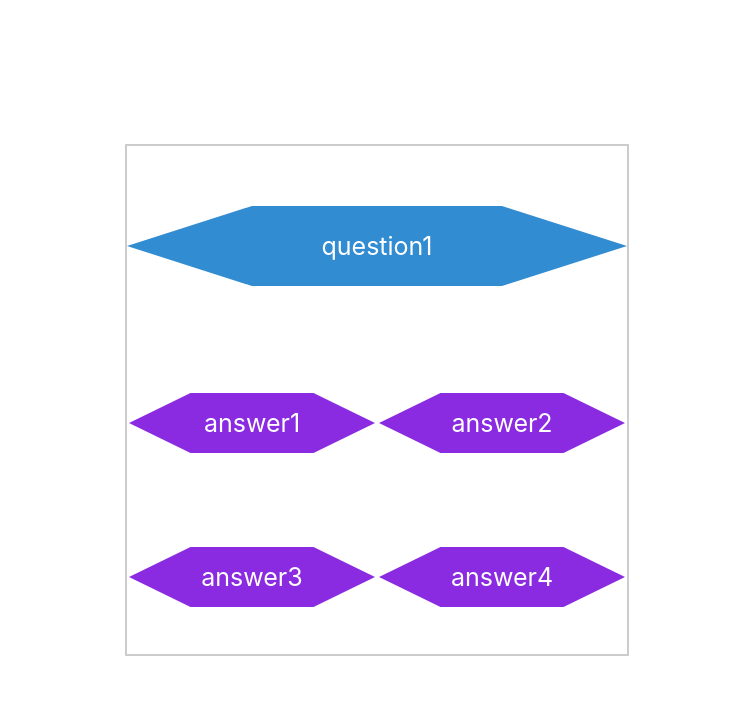
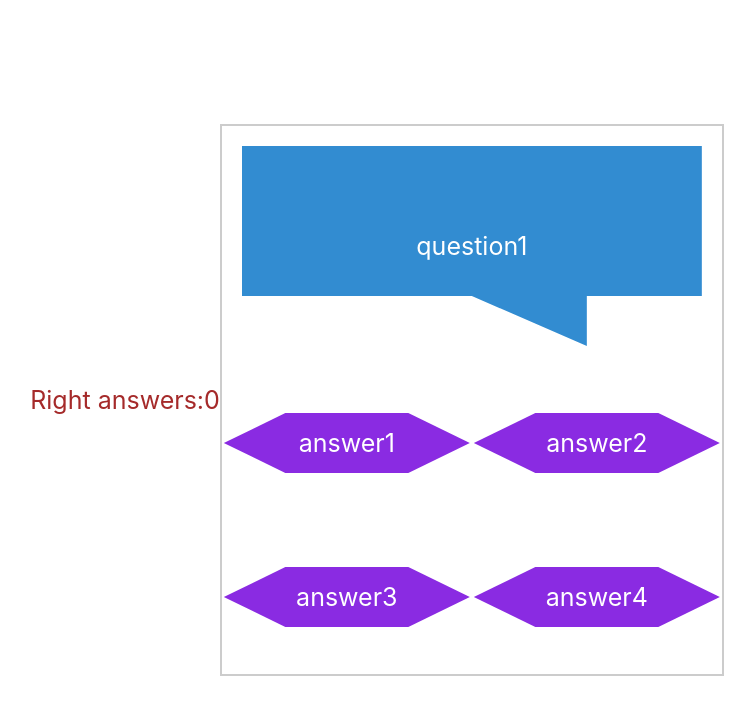
Before and after one commit to Arthur7711/Who-wants-to-be-interviewed-, a React (Create React App) app: page / in a window 1280 px wide. Shown: the top 714 px of the page, without its empty margins (263-1018 px from the left). Built offline with nearby package versions, Linux system fonts and the light colour scheme.

Commit message:
feat:(add point logic and bank parth of progect)

```diff
--- a/src/Milioner/Milioner.js
+++ b/src/Milioner/Milioner.js
@@ -3,31 +3,34 @@ import Questions from "./components/questions/Questions";
 import Answers from "./components/answers/Answers";
 import AnswersQuestions from "./anssersQuestions/AnssersQuestions";
 import styles from "./Milioner.module.css";
+import Bank from "./components/bank/Bank";
 
 export default function Milioner() {
   const [questionNum, setQuestionNum] = useState(0);
   const [data, setData] = useState(AnswersQuestions[questionNum]);
+  const [point, setPoint] = useState(0);
 
   const trueAnswer = (id) => {
+    //ushacnuma 1 qayl gorcoxutyunnern
     if (id === data.trueAnswerIndex) {
       console.log(true);
-      setQuestionNum(Math.floor(Math.random() * 15));
+      setQuestionNum((prevNum) => prevNum + 1);
+      setPoint((prevPoint) => prevPoint + 1);
       setData(AnswersQuestions[questionNum]);
       console.log(questionNum);
     } else {
+      setPoint(0);
+      setQuestionNum(0)
       console.log("you lose this game");
     }
   };
 
   return (
     <div className={styles.parentMilioner}>
+      <Bank point={point} />
       <div className={styles.milioner}>
         <Questions item={data.question} />
-        <Answers
-          trueAnswer={trueAnswer}
-          istrue={data.trueAnswerIndex}
-          item={data.answers}
-        />
+        <Answers trueAnswer={trueAnswer} item={data.answers} />
       </div>
     </div>
   );
--- /dev/null
+++ b/src/Milioner/components/bank/Bank.js
@@ -0,0 +1,10 @@
+import React from 'react'
+import styles from './Bank.module.css'
+
+export default function Bank({point}) {
+    return (
+        <div className={styles.bank}>
+            Right answers:{point}
+        </div>
+    )
+}
--- /dev/null
+++ b/src/Milioner/components/bank/Bank.module.css
@@ -0,0 +1,3 @@
+.bank {
+  color: brown;
+}
--- a/src/Milioner/components/questions/Questions.module.css
+++ b/src/Milioner/components/questions/Questions.module.css
@@ -2,7 +2,16 @@
   display: flex;
   justify-content: center;
   align-items: center;
-  clip-path: polygon(25% 30%, 75% 30%, 100% 50%, 75% 70%, 25% 70%, 0% 50%);
+  clip-path: polygon(
+    0% 0%,
+    100% 0%,
+    100% 75%,
+    75% 75%,
+    75% 100%,
+    50% 75%,
+    0% 75%
+  );
   background-color: #328cd1;
   height: 200px;
+  margin: 20px;
 }
```
Also changed, not shown: src/Milioner/components/answers/Answers.js (+7 -7 lines).
